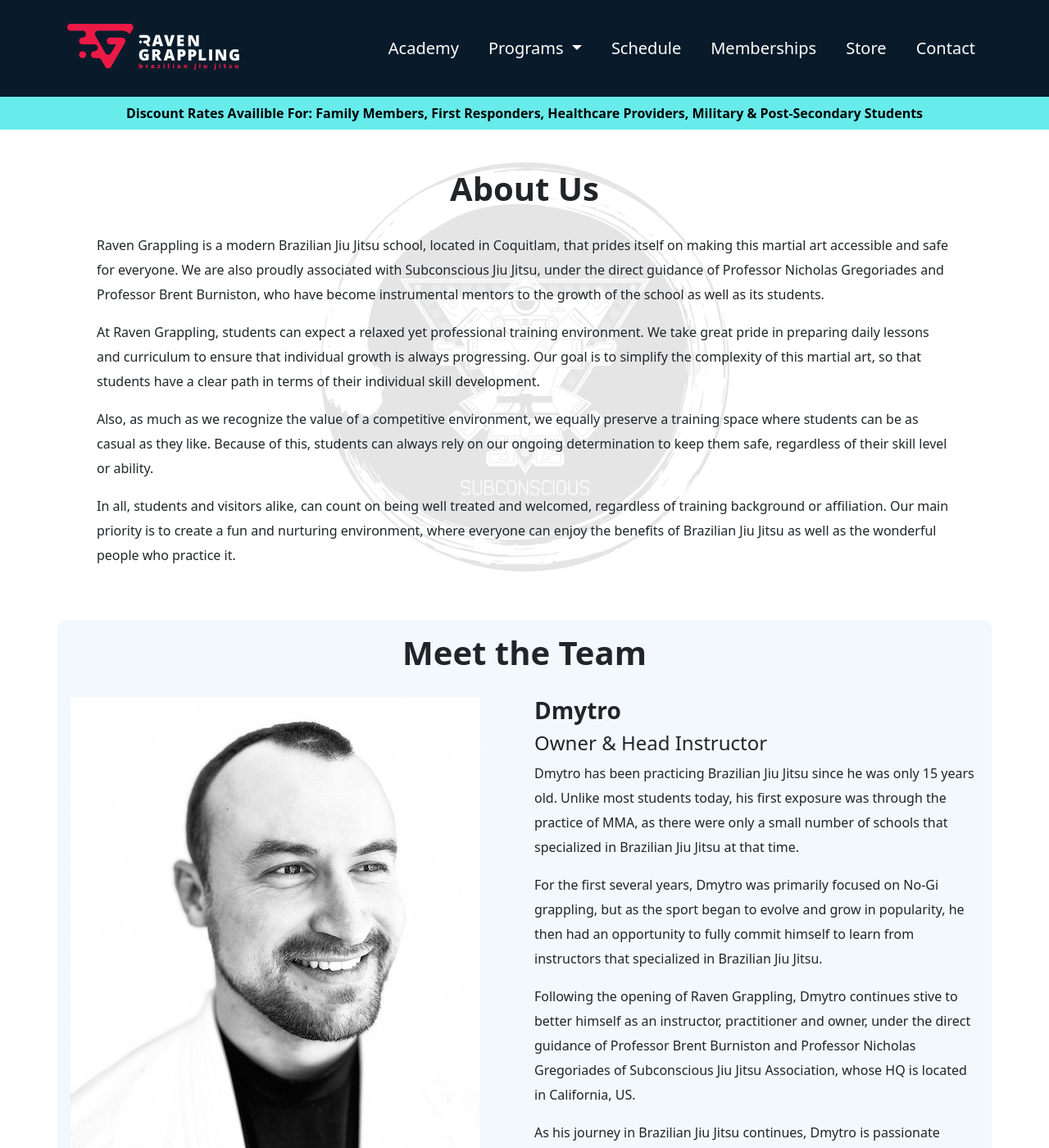
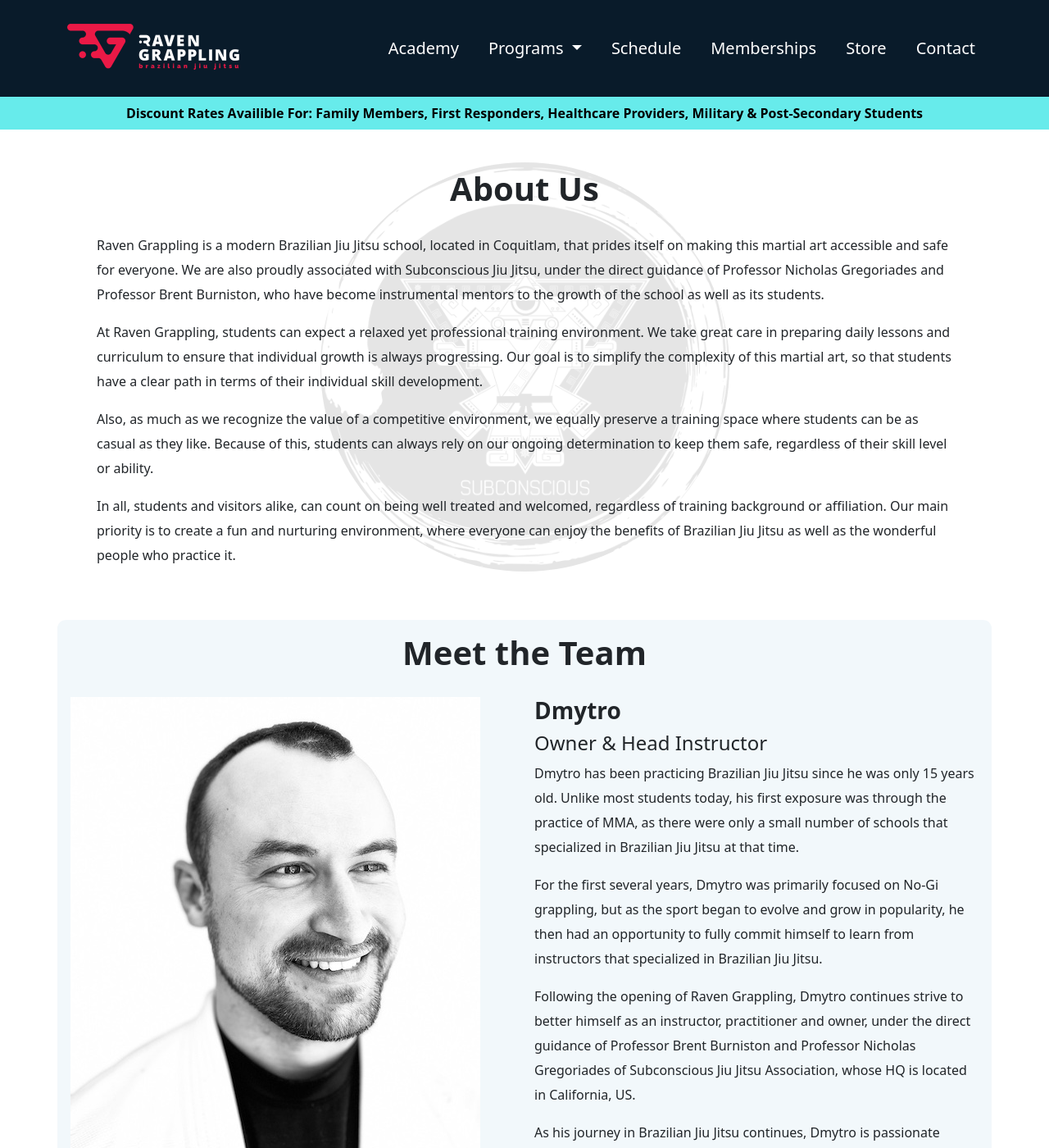
Before and after one commit to RavenGrappling/RavenGrappling.github.io, a Jekyll site: the page built from academy.md, in a window 1280 px wide and 1400 px high. Shown: the whole window at 82% size. Built offline with Jekyll 4.4.1, drawn with Linux system fonts in a browser that asks for light colours.

Commit message:
Update academy.md

```diff
--- a/academy.md
+++ b/academy.md
@@ -10,7 +10,7 @@
     Raven Grappling is a modern Brazilian Jiu Jitsu school, located in Coquitlam, that prides itself on making this martial art accessible and safe for everyone. We are also proudly associated with Subconscious Jiu Jitsu, under the direct guidance of Professor Nicholas Gregoriades and Professor Brent Burniston, who have become instrumental mentors to the growth of the school as well as its students.
   </p>
   <p>
-    At Raven Grappling, students can expect a relaxed yet professional training environment. We take great pride in preparing daily lessons and curriculum to ensure that individual growth is always progressing. Our goal is to simplify the complexity of this martial art, so that students have a clear path in terms of their individual skill development.
+    At Raven Grappling, students can expect a relaxed yet professional training environment. We take great care in preparing daily lessons and curriculum to ensure that individual growth is always progressing. Our goal is to simplify the complexity of this martial art, so that students have a clear path in terms of their individual skill development.
   </p>
   <p>
     Also, as much as we recognize the value of a competitive environment, we equally preserve a training space where students can be as casual as they like. Because of this, students can always rely on our ongoing determination to keep them safe, regardless of their skill level or ability.
@@ -41,7 +41,7 @@
         For the first several years, Dmytro was primarily focused on No-Gi grappling, but as the sport began to evolve and grow in popularity, he then had an opportunity to fully commit himself to learn from instructors that specialized in Brazilian Jiu Jitsu.
       </p>
       <p>
-        Following the opening of Raven Grappling, Dmytro continues stive to better himself as an instructor, practitioner and owner, under the direct guidance of Professor Brent Burniston and Professor Nicholas Gregoriades of Subconscious Jiu Jitsu Association, whose HQ is located in California, US.
+        Following the opening of Raven Grappling, Dmytro continues strive to better himself as an instructor, practitioner and owner, under the direct guidance of Professor Brent Burniston and Professor Nicholas Gregoriades of Subconscious Jiu Jitsu Association, whose HQ is located in California, US.
       </p>
       <p>
         As his journey in Brazilian Jiu Jitsu continues, Dmytro is passionate about sharing all that he has learned from over a decade of experience in competitive and self-defense oriented styles. He is committed in bringing a depth of practical knowledge to his students, whether they have casual or competitive aspirations.
```
